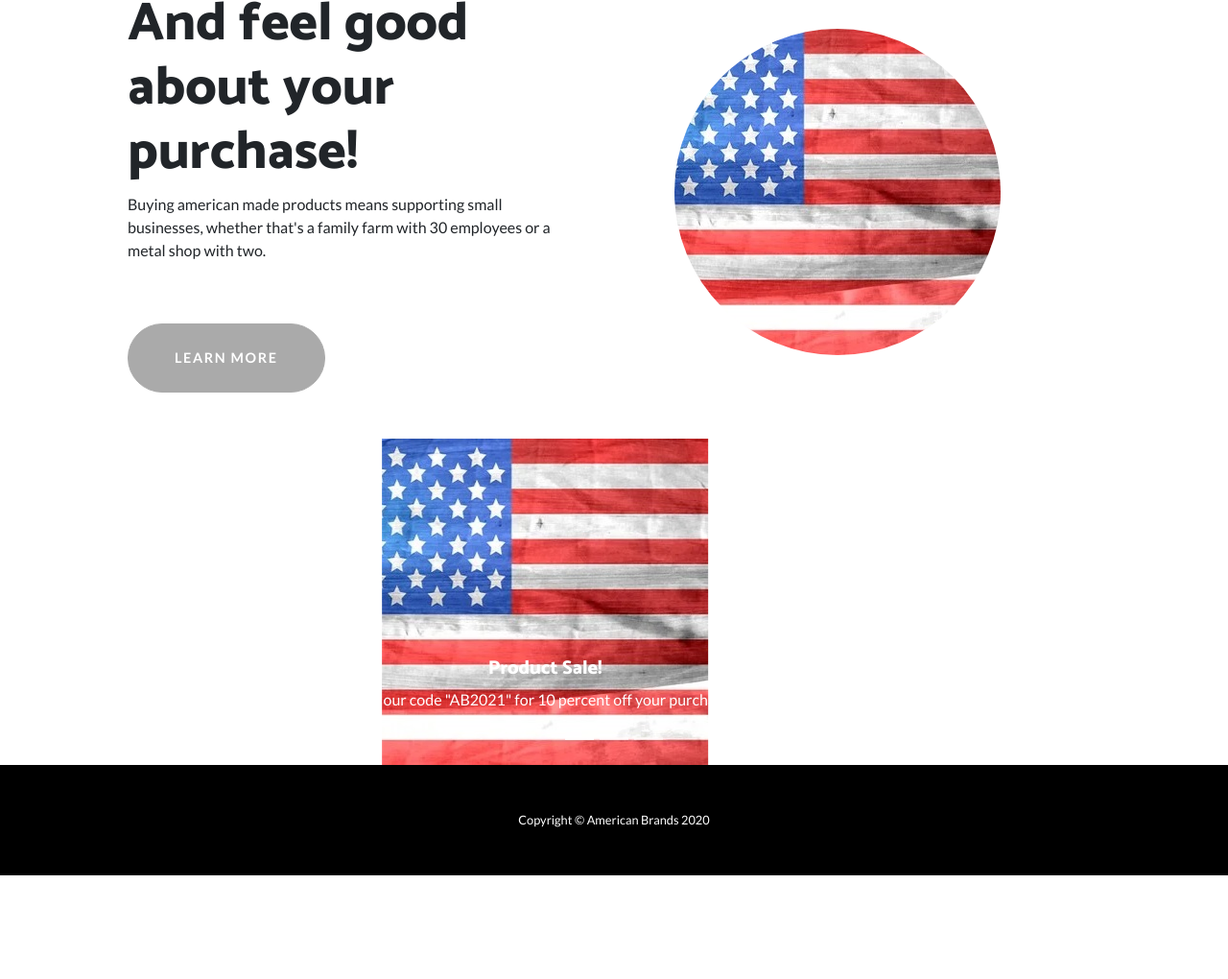
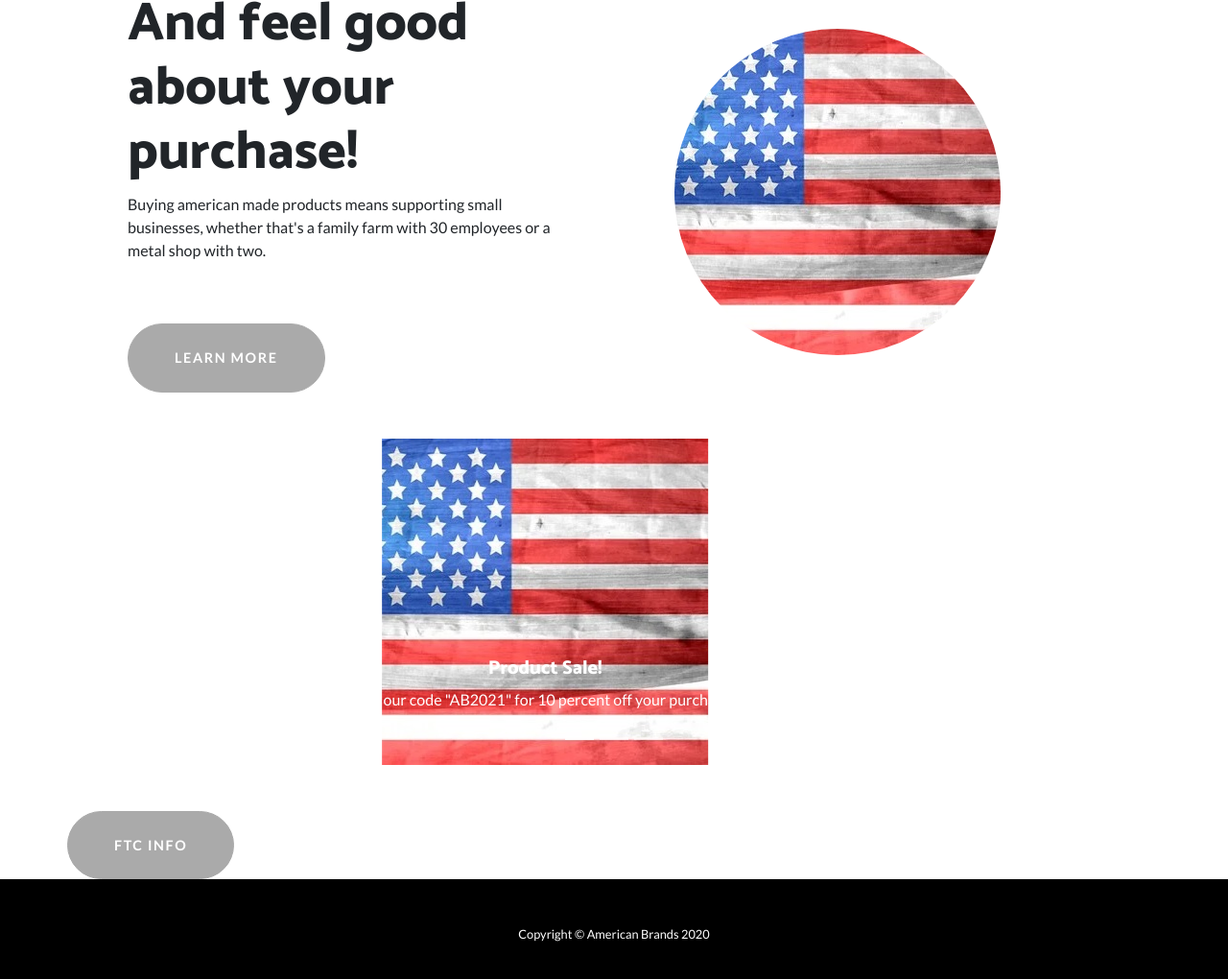
Before and after one commit to Dagon-R/Dagon-R.github.io, a website: page American/index.html in a window 1280 px wide. Shown: the part 1823-2843 px from the top of the page at 96% size. Before the commit the page ends 2735 px from the top, so only its background shows below. Drawn offline with Linux system fonts and the light colour scheme.

Commit message:
Added FTC Info to american

```diff
--- a/American/index.html
+++ b/American/index.html
@@ -168,6 +168,14 @@
 		</div>
   </section>
 
+  <section>
+    <div class="container">
+      <div class="row align-items-center">
+		<a href="https://www.ftc.gov/tips-advice/business-center/guidance/complying-made-usa-standard" class="btn btn-secondary btn-xl rounded-pill mt-5">FTC Info</a>
+	  </div>
+	</div>
+  </section>
+
   <!-- Footer -->
   <footer class="py-5 bg-black">
     <div class="container">
```
